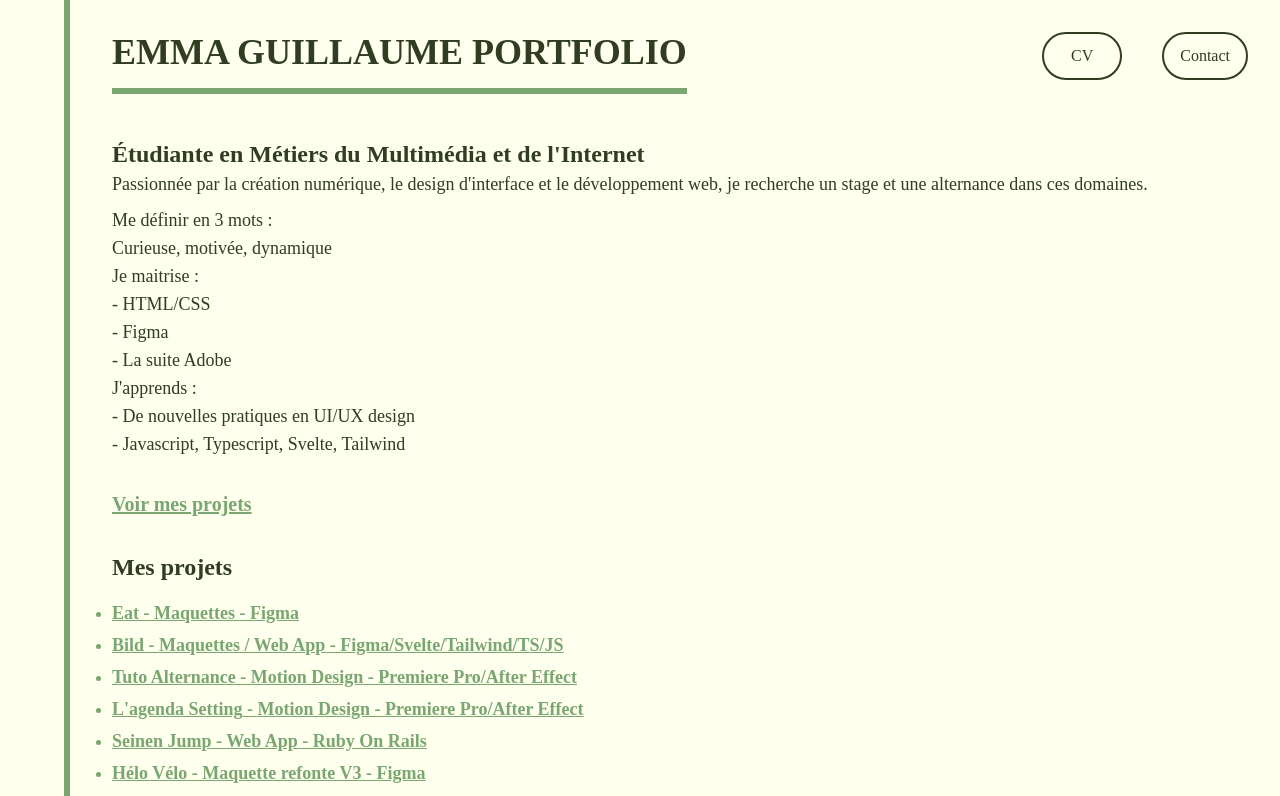
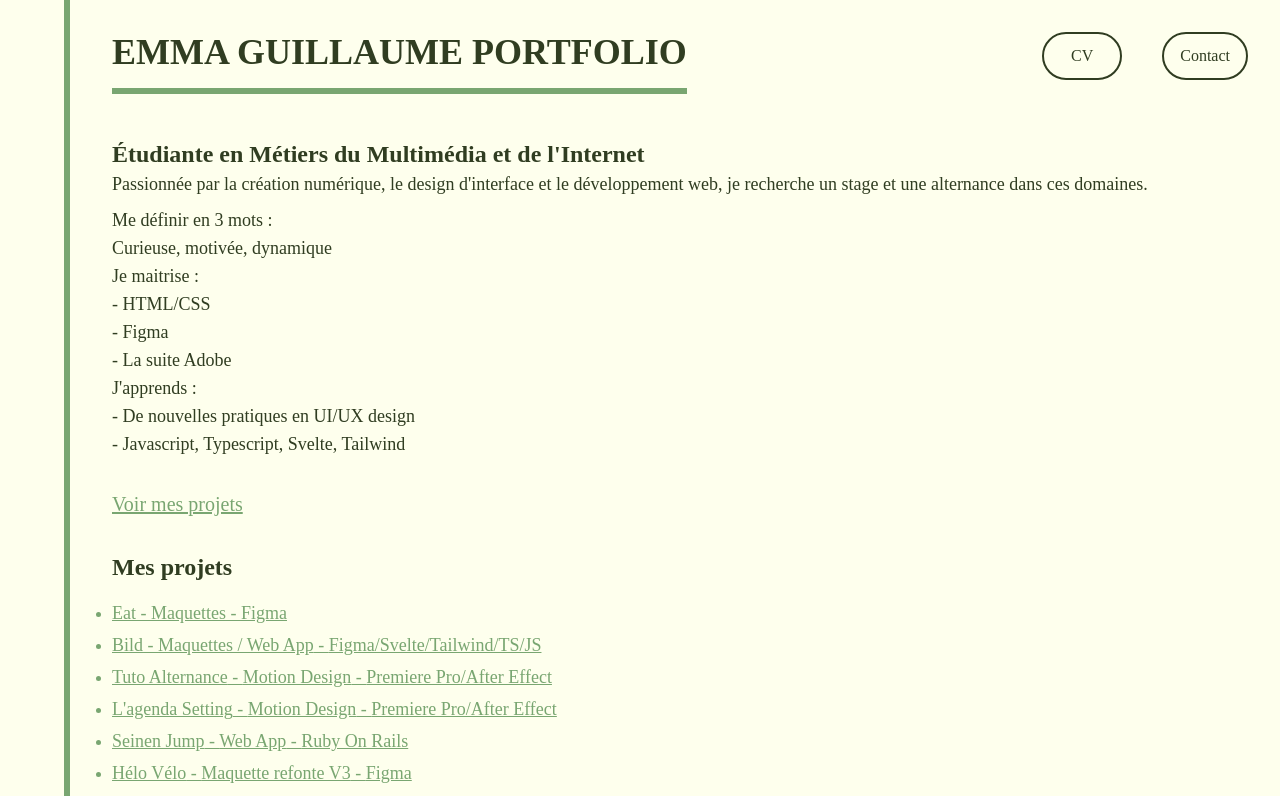
Before and after one commit to EmmaGuillaume/portfolio, a SvelteKit app: page / in a window 1280 px wide. Shown: the top 796 px of the page. Built offline with nearby package versions, Linux system fonts and the light colour scheme.

Commit message:
fix font

```diff
--- a/src/routes/+page.svelte
+++ b/src/routes/+page.svelte
@@ -87,7 +87,7 @@
                     </ul>
                 </div>
             </section>
-            <a href="#projects" class="text-cta font-bold text-xl underline"
+            <a href="#projects" class="text-cta text-xl underline"
                 >Voir mes projets</a
             >
             <!-- <a href="#">Voir mes autres projets</a> -->
@@ -115,9 +115,7 @@
         <ul class="mt-4">
             {#each projects as project}
                 <li class="list-disc text-cta my-1">
-                    <a
-                        href={project.url}
-                        class="text-cta font-bold text-lg underline"
+                    <a href={project.url} class="text-cta text-lg underline"
                         >{project.name} - {project.type} - {project.language}</a
                     >
                 </li>
```
